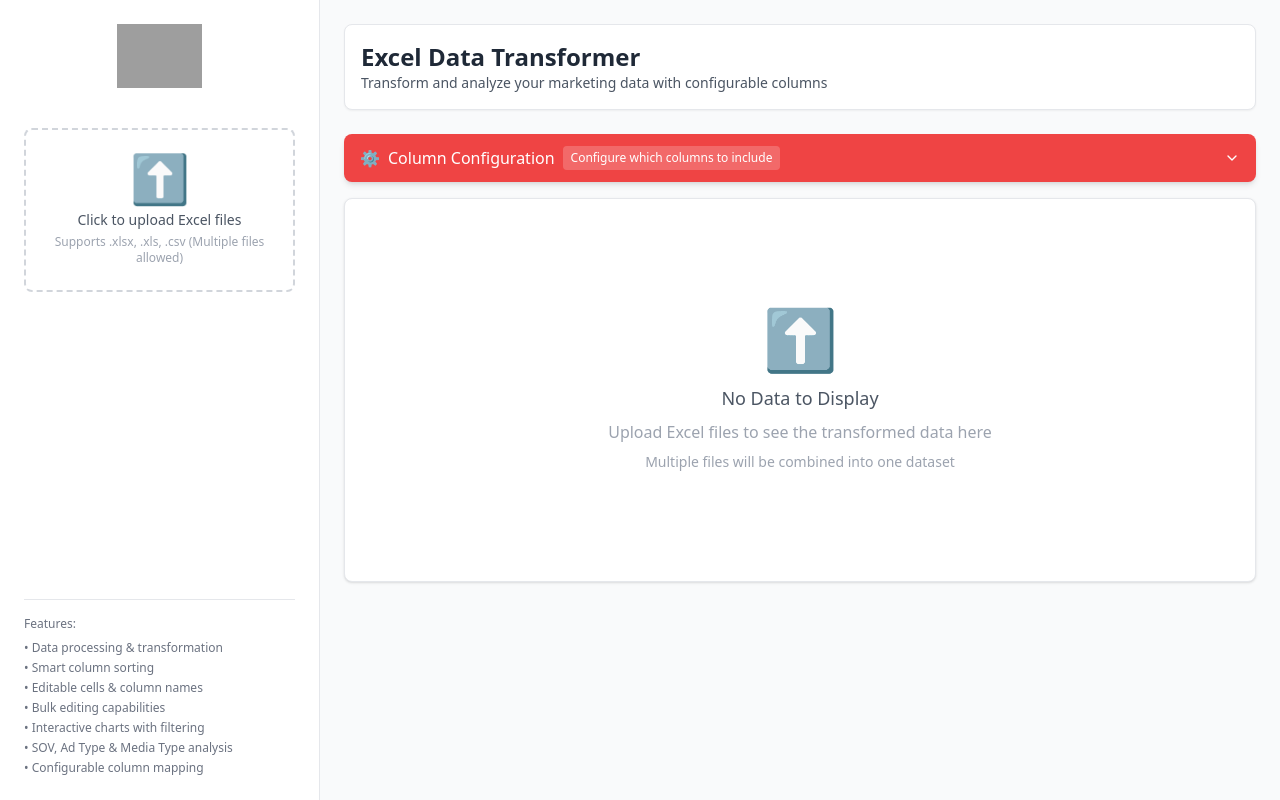
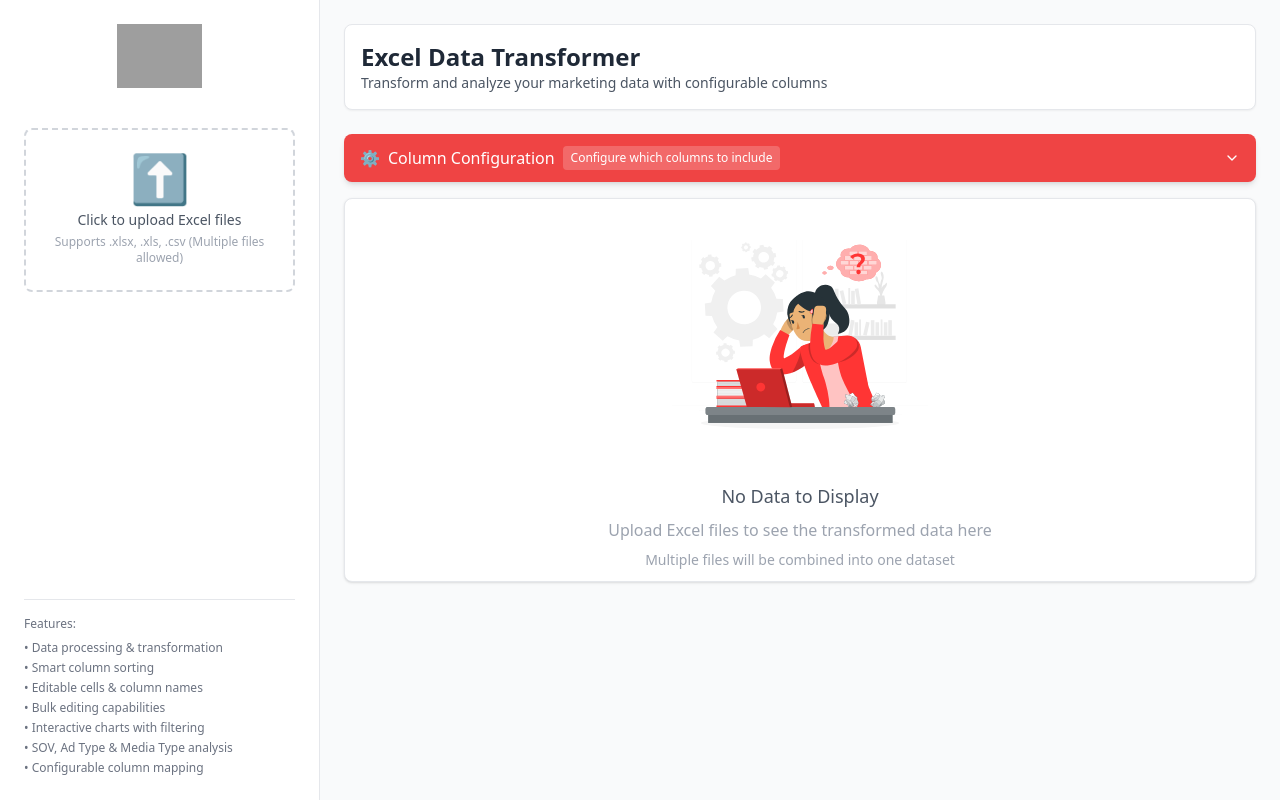
Before and after one commit to demiralnd/data-transformer-tool, a React (Vite) app: page / in a window 1280 px wide. Built offline with nearby package versions, Linux system fonts and the light colour scheme; grey boxes are pictures that could not be loaded.

Commit message:
Update ExcelDataTransformer.tsx

```diff
--- a/src/ExcelDataTransformer.tsx
+++ b/src/ExcelDataTransformer.tsx
@@ -1463,7 +1463,12 @@ const ExcelDataTransformer = () => {
                 ) : (
                     <div className="flex-1 flex items-center justify-center bg-white rounded-lg shadow border min-h-96">
                         <div className="text-center">
-                            <div className="text-6xl mb-4 text-gray-300">⬆</div>
+                     <img
+  src="/public/public/writers-block-rafiki.svg"
+  alt="Rafiki Illustration"
+  className="w-64 h-auto mx-auto mb-4"
+/>
+
                             <h3 className="text-lg font-medium text-gray-600 mb-2">No Data to Display</h3>
                             <p className="text-gray-400">
                                 Upload Excel files to see the transformed data here
```
